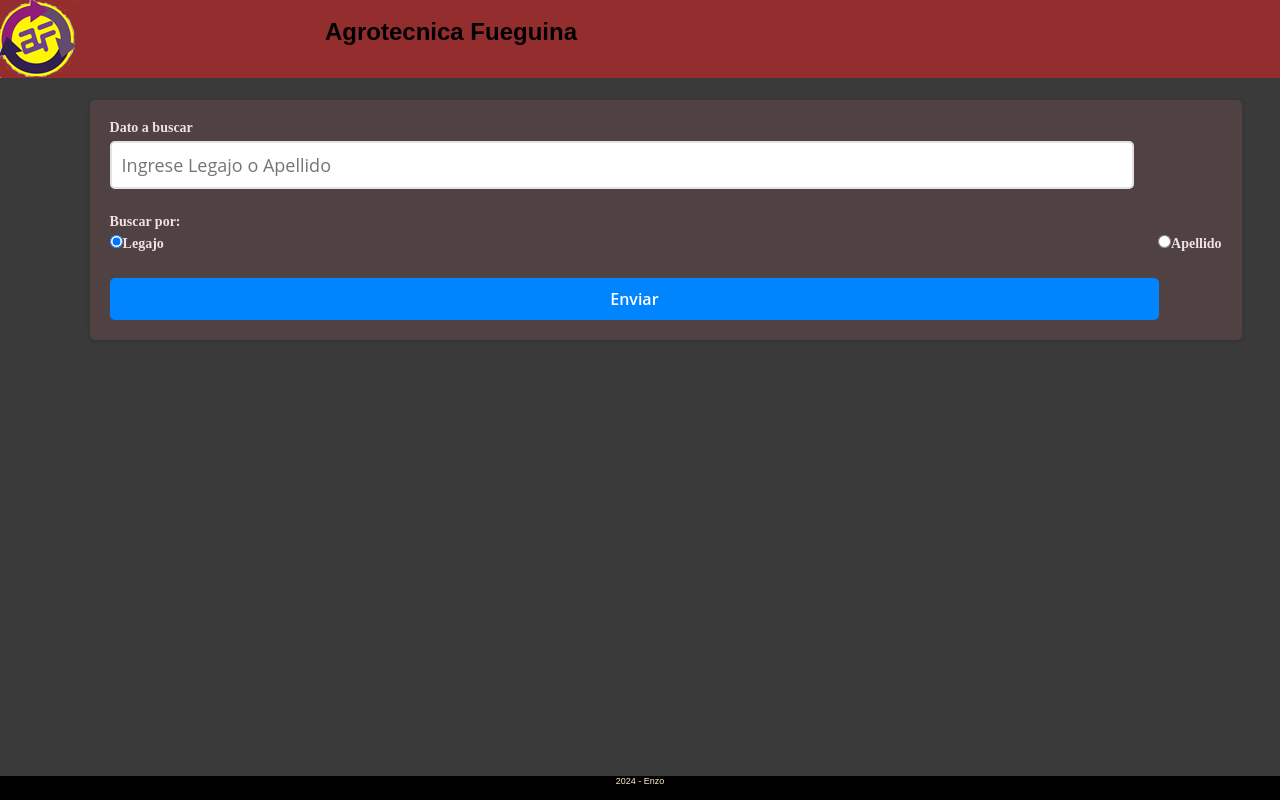
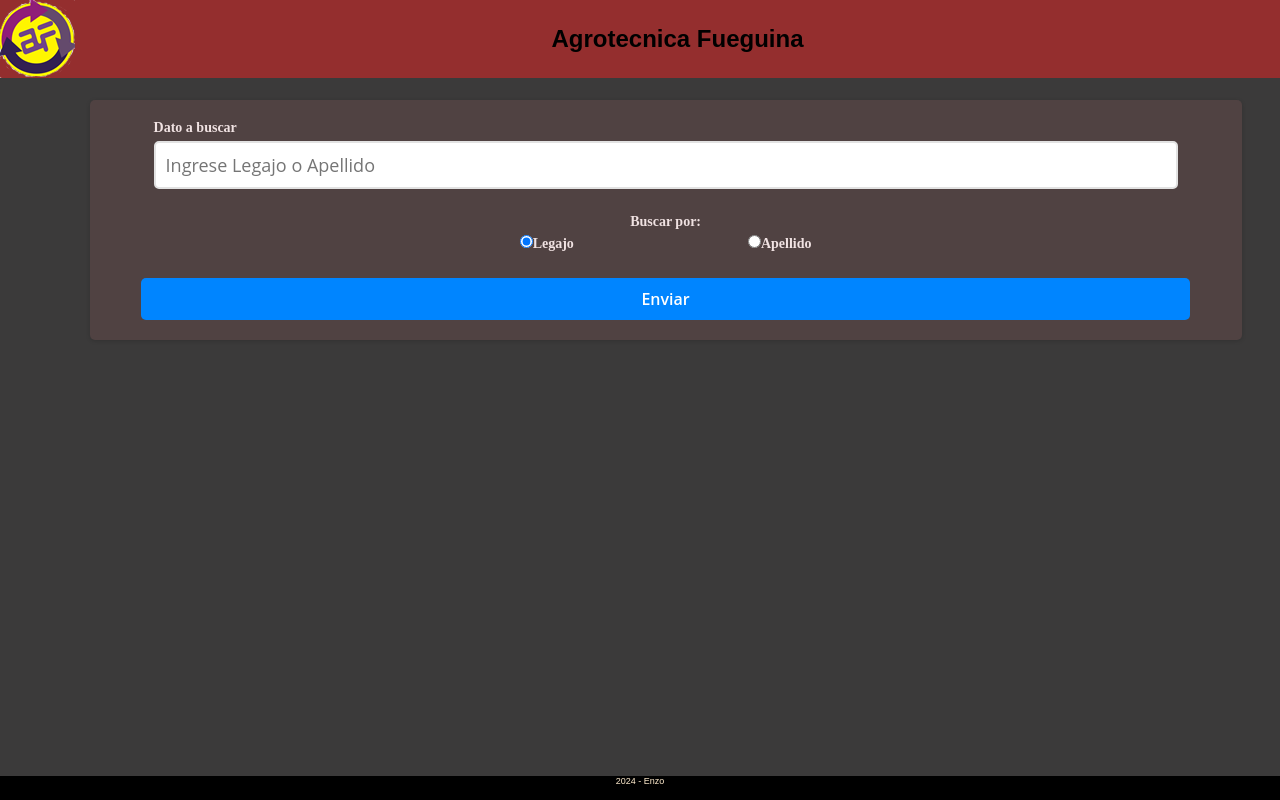
Before and after one commit to aesaries/afapp, a React (Vite) app: page /personal in a window 1280 px wide. Built offline with nearby package versions, Linux system fonts and the light colour scheme.

Commit message:
Centrando titulo y checkbox con CSS

```diff
--- a/src/components/Cabezal.css
+++ b/src/components/Cabezal.css
@@ -9,22 +9,25 @@ nav{
     top:0;
     width:100vw;
     z-index: 10;
+    justify-content: space-between;
+
+
     }
 nav .logo{
     font-size: 24px;
     font-weight:black;
+
+
     }
+
 nav .barnav{
-    position: absolute;
-    left: 25%;
-    top: 10%;
-    display:flex;
+
 
     }
 
 
-nav .barnav div{
-    justify-content: center;
+nav .barnav h1{
+
     display: inline;
     font-size: 1.5rem;
     font-weight:bolder;
--- a/src/components/Cabezal.jsx
+++ b/src/components/Cabezal.jsx
@@ -7,7 +7,9 @@ export const Cabezal = () => {
       <nav>
         <img src= "/logoaf.png" alt='LogoAf' className="logo"></img>
         <div className="barnav">
-          <div>Agrotecnica Fueguina</div>
+          <h1>Agrotecnica Fueguina</h1>
+        </div>
+        <div>
 
         </div>
       </nav>
--- a/src/components/FormStyle.css
+++ b/src/components/FormStyle.css
@@ -9,6 +9,9 @@
 	border-radius: 5px;
 	padding: 20px;
 	box-shadow: rgba(0, 0, 0, 0.16) 0px 1px 4px;
+	display: flex;
+	flex-direction: column;
+	align-items: center;
 }
 
 .formulario > div {
@@ -70,6 +73,7 @@
 	color: #fff;
 	font-size: 16px;
 	transition: .3s ease all;
+	position: relative;
 }
 
 .formulario button[type="submit"]:hover {
@@ -89,7 +93,10 @@
 
 .formulario .radioBusca{
 	display: flex;
-	justify-content:space-between;
+
+	width: 80vh ;
+
+	justify-content:space-evenly;
 
 }
 
```
